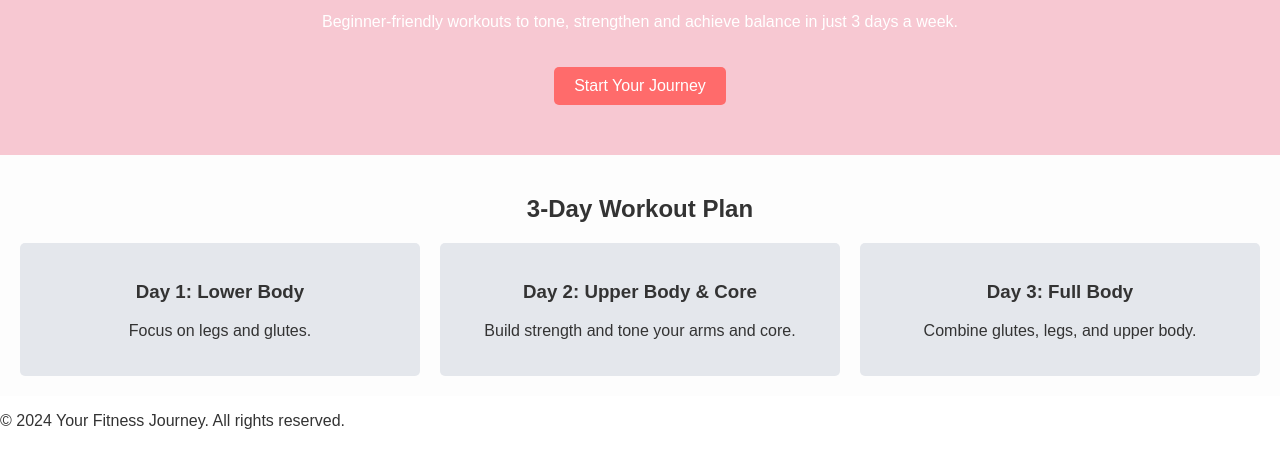
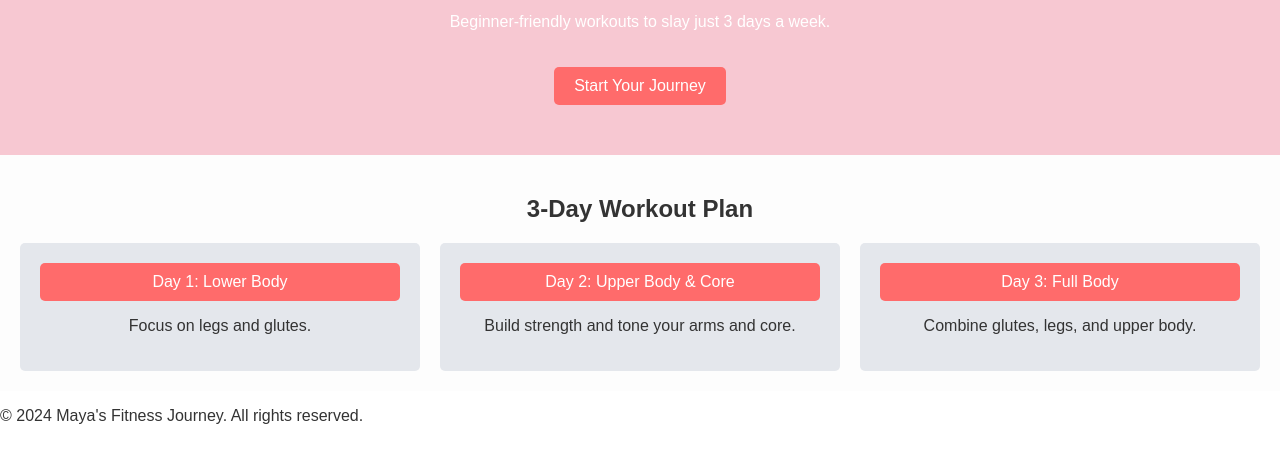
Before and after one commit to Jus-netizen/Maya-Gym-plan, a plain HTML site: page index.html in a window 1280 px wide. Shown: the part 125-592 px from the top of the page. Drawn offline with Linux system fonts and the light colour scheme.

Commit message:
Update index.html

```diff
--- a/index.html
+++ b/index.html
@@ -9,7 +9,7 @@
 <body>
   <header class="hero">
     <h1>Sculpt Your Dream Physique</h1>
-    <p>Beginner-friendly workouts to tone, strengthen and achieve balance in just 3 days a week.</p>
+    <p>Beginner-friendly workouts to slay just 3 days a week.</p>
     <a href="#workout-plan" class="cta-button">Start Your Journey</a>
   </header>
 
@@ -18,15 +18,15 @@
       <h2>3-Day Workout Plan</h2>
       <div class="days">
         <div class="day-card" onclick="showDetails(1)">
-          <h3>Day 1: Lower Body</h3>
+          <button>Day 1: Lower Body</button>
           <p>Focus on legs and glutes.</p>
         </div>
         <div class="day-card" onclick="showDetails(2)">
-          <h3>Day 2: Upper Body & Core</h3>
+          <button>Day 2: Upper Body & Core</button>
           <p>Build strength and tone your arms and core.</p>
         </div>
         <div class="day-card" onclick="showDetails(3)">
-          <h3>Day 3: Full Body</h3>
+          <button>Day 3: Full Body</button>
           <p>Combine glutes, legs, and upper body.</p>
         </div>
       </div>
@@ -38,5 +38,5 @@
   </main>
 
   <footer>
-    <p>&copy; 2024 Your Fitness Journey. All rights reserved.</p>
+    <p>&copy; 2024 Maya's Fitness Journey. All rights reserved.</p>
   </footer>
```
